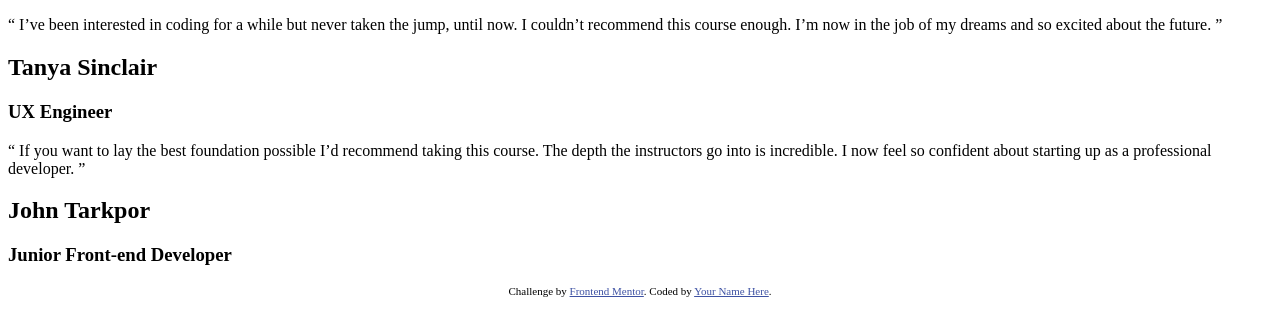
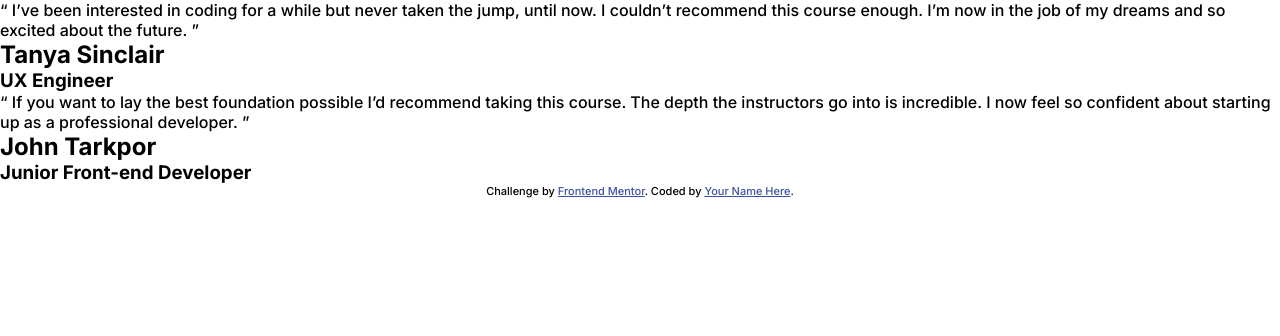
Before and after one commit to catherineblu/FrontendMentor-challanges, a plain HTML site: page coding-bootcamp-testimonials-slider-master/index.html in a window 1280 px wide. Drawn offline with Linux system fonts and the light colour scheme.

Commit message:
basic styling + html markup

```diff
--- a/coding-bootcamp-testimonials-slider-master/index.html
+++ b/coding-bootcamp-testimonials-slider-master/index.html
@@ -5,6 +5,9 @@
   <meta name="viewport" content="width=device-width, initial-scale=1.0"> <!-- displays site properly based on user's device -->
 
   <link rel="icon" type="image/png" sizes="32x32" href="./images/favicon-32x32.png">
+  <link rel="preconnect" href="https://fonts.gstatic.com">
+<link href="https://fonts.googleapis.com/css2?family=Inter:wght@300;500;700&display=swap" rel="stylesheet">
+<link rel="stylesheet" href="style.css">
 
   <title>Frontend Mentor | Coding Bootcamp Testimonials Slider</title>
 
--- /dev/null
+++ b/coding-bootcamp-testimonials-slider-master/style.css
@@ -0,0 +1,8 @@
+*{
+    margin: 0;
+    padding: 0;
+    box-sizing: border-box;
+}
+body{
+    font-family: 'Inter', sans-serif;
+}
```
